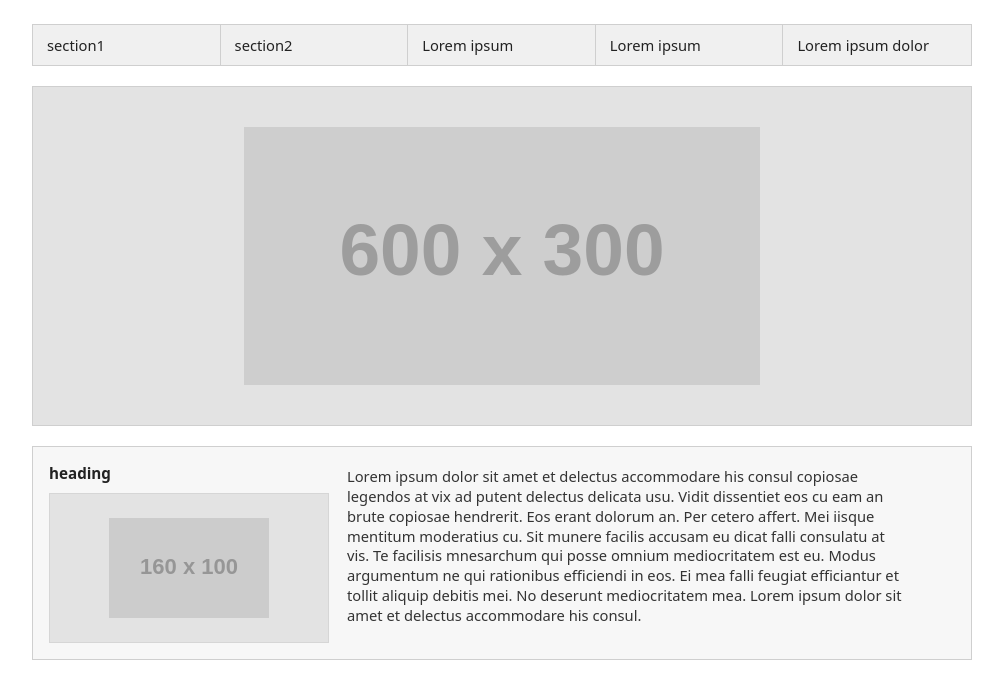
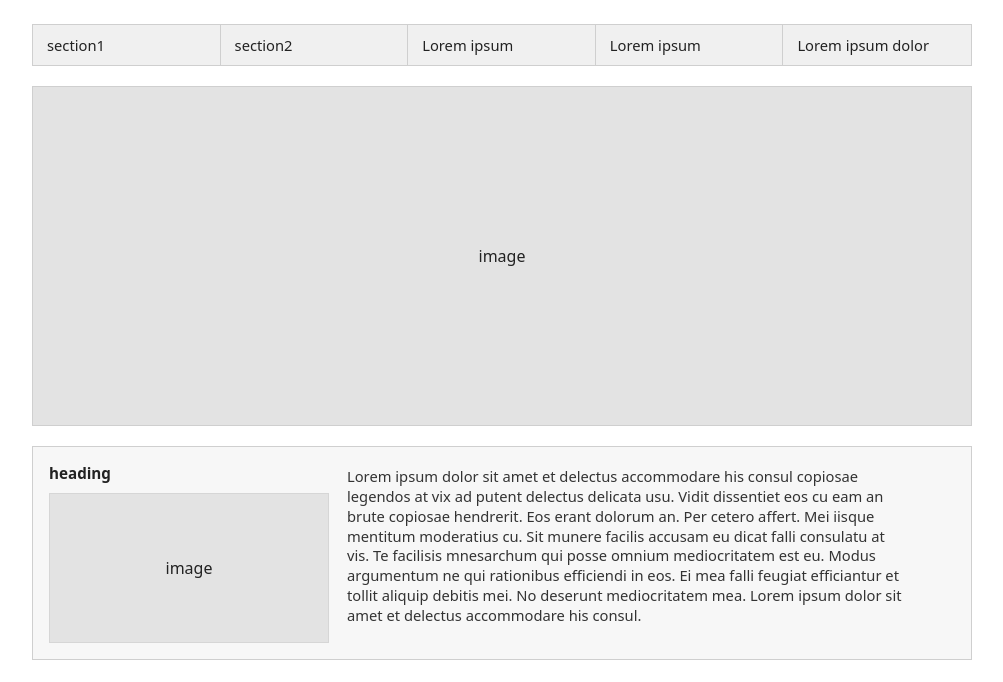
Before and after one commit to ajs5810/Grid-Assignment, a plain HTML site: page index.html in a window 1280 px wide. Shown: the whole page, without its empty margins (138-1141 px from the left). Drawn offline with Linux system fonts and the light colour scheme; placeholder pictures from the web are drawn by us.

Commit message:
Update index.html

```diff
--- a/index.html
+++ b/index.html
@@ -1,10 +1,10 @@
 <!DOCTYPE html>
 <html lang="en">
 <head>
-  <meta charset="UTF-8">
-  <meta name="viewport" content="width=device-width, initial-scale=1.0">
+  <meta charset="UTF-8" />
+  <meta name="viewport" content="width=device-width, initial-scale=1.0" />
   <title>Grid Assignment</title>
-  <link rel="stylesheet" href="style.css">
+  <link rel="stylesheet" href="style.css" />
 </head>
 <body>
   <div class="container">
@@ -24,17 +24,22 @@
 
 
     <section class="main-image">
-      <img src="https://via.placeholder.com/600x300" alt="Main image">
+      <div class="img-placeholder" aria-label="Main image placeholder">
+        <span>image</span>
+      </div>
     </section>
 
 
     <section class="bottom">
+
       <div class="bottom-left">
         <p class="wf-label">heading</p>
-        <div class="thumb-placeholder">
-          <img src="https://via.placeholder.com/160x100" alt="Small image placeholder">
+        <div class="thumb-placeholder" aria-label="Small image placeholder">
+          <span>image</span>
         </div>
       </div>
+
+
       <div class="bottom-right">
         <p>
           Lorem ipsum dolor sit amet et delectus accommodare his consul copiosae legendos
```
